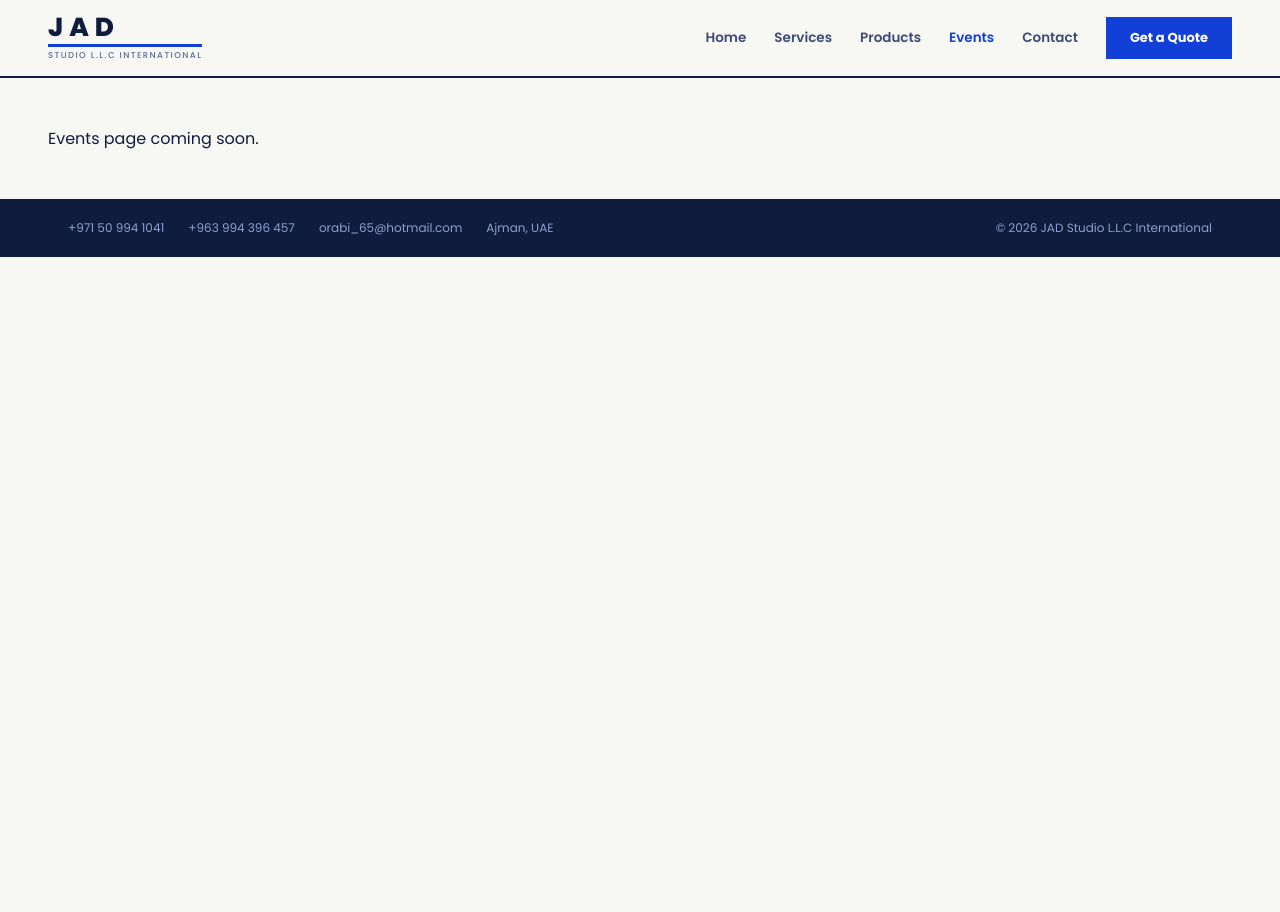
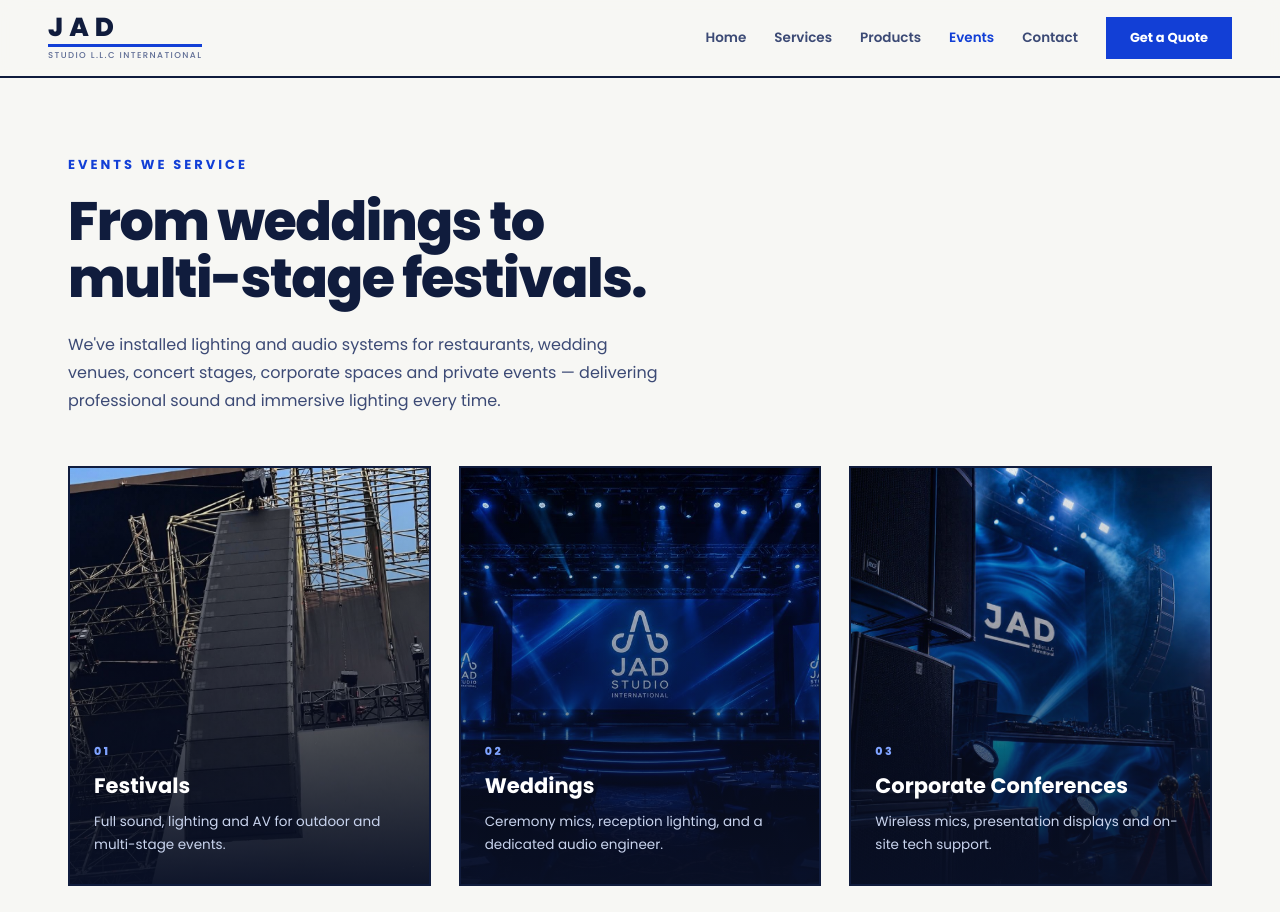
Before and after one commit to MahmoodMI1/jad_studio_landing, a React (Vite) app: page /events in a window 1280 px wide. Shown: the top 912 px of the page. Before the commit the page ends 800 px from the top, so only its background shows below. Built offline with nearby package versions, Linux system fonts and the light colour scheme.

Commit message:
feat: implement events page

```diff
--- /dev/null
+++ b/src/data/events.js
@@ -0,0 +1,35 @@
+import lineArrayImg from '../assets/line-array.jpg'
+import heroStageImg from '../assets/hero-stage.jpg'
+import speakersScreenImg from '../assets/speakers-screen.jpg'
+import gearShowcaseImg from '../assets/gear-showcase.jpg'
+
+export const eventTypes = [
+  {
+    num: '01',
+    title: 'Festivals',
+    desc: 'Full sound, lighting and AV for outdoor and multi-stage events.',
+    img: lineArrayImg,
+    alt: 'Festivals',
+  },
+  {
+    num: '02',
+    title: 'Weddings',
+    desc: 'Ceremony mics, reception lighting, and a dedicated audio engineer.',
+    img: heroStageImg,
+    alt: 'Weddings',
+  },
+  {
+    num: '03',
+    title: 'Corporate Conferences',
+    desc: 'Wireless mics, presentation displays and on-site tech support.',
+    img: speakersScreenImg,
+    alt: 'Corporate Conferences',
+  },
+  {
+    num: '04',
+    title: 'Private & Live Events',
+    desc: 'Custom production for parties, galas and live shows.',
+    img: gearShowcaseImg,
+    alt: 'Private and Live Events',
+  },
+]
--- a/src/pages/Events.jsx
+++ b/src/pages/Events.jsx
@@ -1,5 +1,86 @@
+import SectionHeader from '../components/SectionHeader'
+import CTABand from '../components/CTABand'
+import { eventTypes } from '../data/events'
+
+const gridSectionStyle = {
+  maxWidth: 'var(--content-max-width)',
+  margin: '0 auto',
+  padding: '0 clamp(20px,4vw,48px) clamp(40px,6vw,72px)',
+}
+
+const gridStyle = {
+  display: 'grid',
+  gridTemplateColumns: 'repeat(auto-fit,minmax(270px,1fr))',
+  gap: 28,
+}
+
+const cardStyle = {
+  position: 'relative',
+  border: '2px solid var(--color-navy)',
+  minHeight: 420,
+  overflow: 'hidden',
+  display: 'flex',
+  flexDirection: 'column',
+  justifyContent: 'flex-end',
+}
+
+const cardImageStyle = { position: 'absolute', inset: 0, width: '100%', height: '100%', objectFit: 'cover' }
+
+const cardOverlayStyle = {
+  position: 'absolute',
+  inset: 0,
+  background: 'linear-gradient(0deg, rgba(9,16,38,.94) 0%, rgba(9,16,38,.45) 45%, rgba(9,16,38,.05) 100%)',
+}
+
+const cardBodyStyle = {
+  position: 'relative',
+  padding: '26px 24px 28px',
+  display: 'flex',
+  flexDirection: 'column',
+  gap: 10,
+}
+
+const cardNumStyle = { fontSize: 11, fontWeight: 800, letterSpacing: 2.5, color: 'var(--color-blue-accent)' }
+
+const cardTitleStyle = { fontSize: 21, fontWeight: 700, color: '#fff' }
+
+const cardDescStyle = { fontSize: 13.5, lineHeight: 1.7, color: 'var(--color-text-on-dark)' }
+
+const moreTextStyle = { marginTop: 20, fontSize: 13.5, fontWeight: 600, color: 'var(--color-text-muted-2)' }
+
 function Events() {
-  return <div style={{ padding: 48 }}>Events page coming soon.</div>
+  return (
+    <div>
+      <SectionHeader
+        eyebrow="EVENTS WE SERVICE"
+        title="From weddings to multi-stage festivals."
+        description="We've installed lighting and audio systems for restaurants, wedding venues, concert stages, corporate spaces and private events — delivering professional sound and immersive lighting every time."
+      />
+
+      <div style={gridSectionStyle}>
+        <div style={gridStyle}>
+          {eventTypes.map((event) => (
+            <div key={event.num} style={cardStyle}>
+              <img src={event.img} alt={event.alt} style={cardImageStyle} />
+              <div style={cardOverlayStyle} />
+              <div style={cardBodyStyle}>
+                <div style={cardNumStyle}>{event.num}</div>
+                <div style={cardTitleStyle}>{event.title}</div>
+                <div style={cardDescStyle}>{event.desc}</div>
+              </div>
+            </div>
+          ))}
+        </div>
+        <div style={moreTextStyle}>…and many more.</div>
+      </div>
+
+      <CTABand
+        heading="Planning an event?"
+        accent="Let's talk production."
+        primary={{ href: '/contact', label: 'Get a quote →' }}
+      />
+    </div>
+  )
 }
 
 export default Events
```
